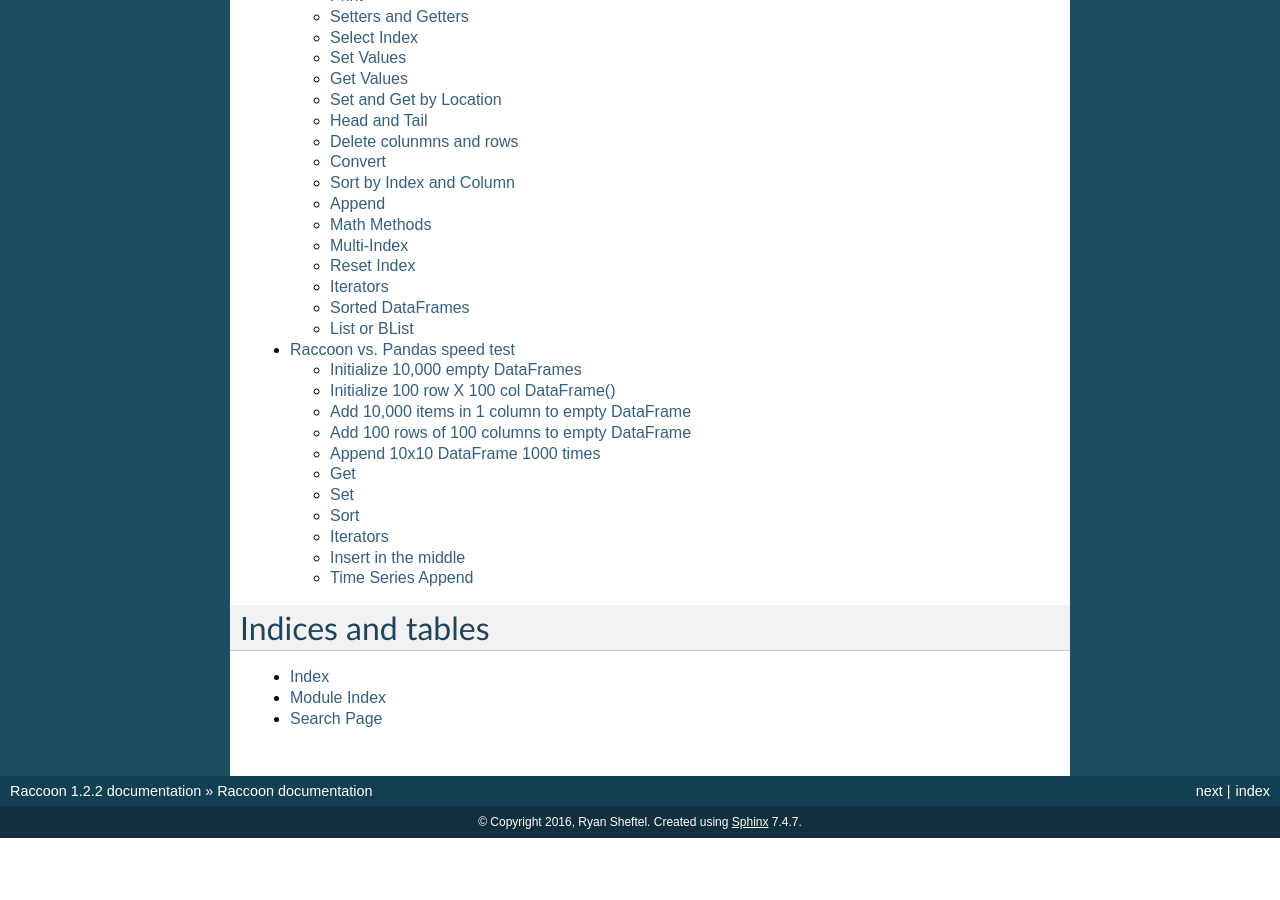
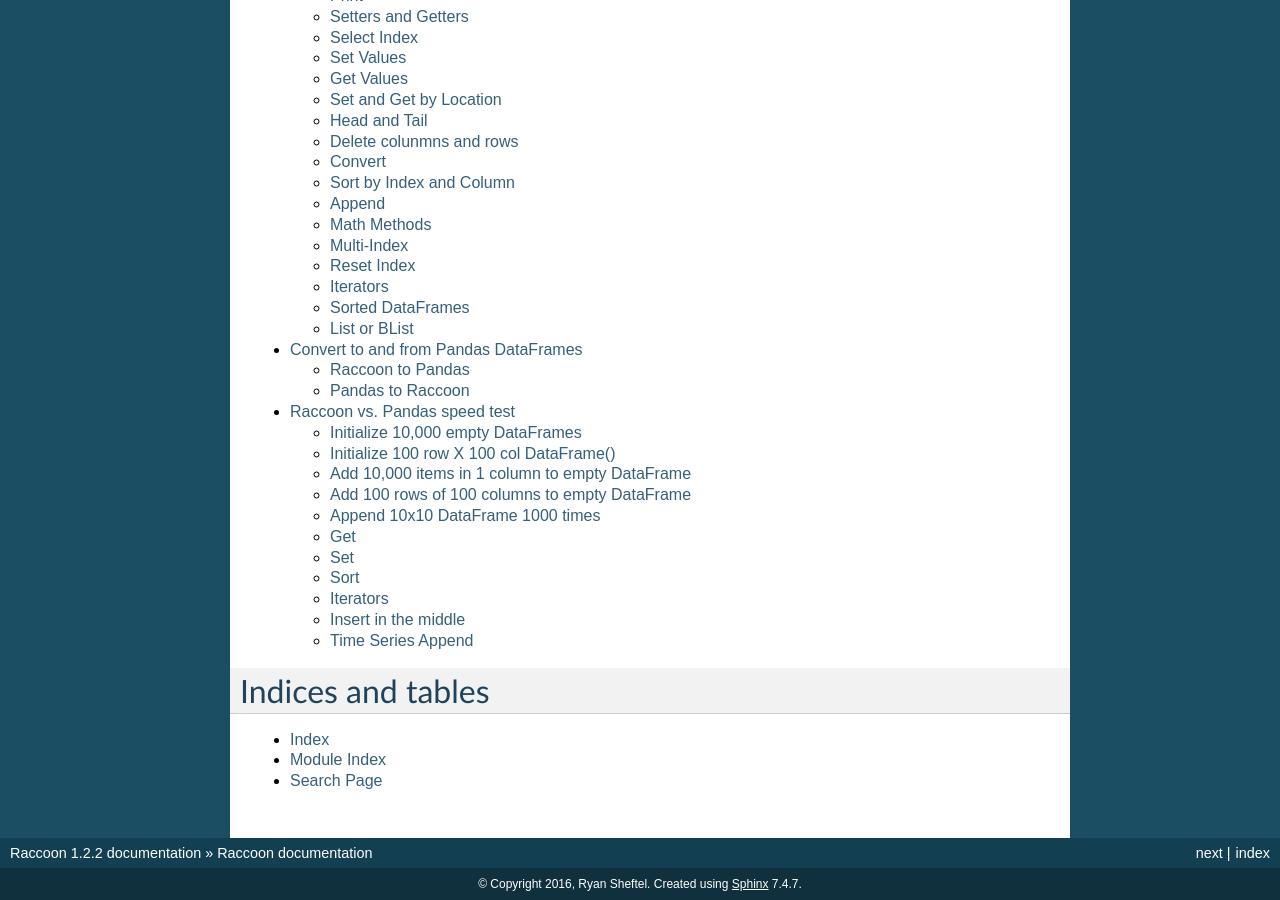
Before and after one commit to rsheftel/raccoon, a Sphinx documentation site: the page built from docs/index.rst, in a window 1280 px wide and 900 px high, scrolled down 1592 px. Built offline with Sphinx 7.4.7, drawn with Linux system fonts in a browser that asks for light colours; before the commit the page ends 2430 px from its top, so only the background shows below that; some of the changed lines change nothing that is shown.

Commit message:
Added docs on to / from pandas

```diff
--- /dev/null
+++ b/docs/convert_pandas.rst
@@ -0,0 +1,114 @@
+
+Convert to and from Pandas DataFrames
+=====================================
+
+There are no built in methods for the conversions but these functions
+below should work in most basic instances.
+
+.. code:: python
+
+    import raccoon as rc
+    import pandas as pd
+
+Raccoon to Pandas
+-----------------
+
+.. code:: python
+
+    def rc_to_pd(raccoon_dataframe):
+        """
+        Convert a raccoon dataframe to pandas dataframe
+
+        :param raccoon_dataframe: raccoon DataFrame
+        :return: pandas DataFrame
+        """
+        data_dict = raccoon_dataframe.to_dict(index=False)
+        return pd.DataFrame(data_dict, columns=raccoon_dataframe.columns, index=raccoon_dataframe.index)
+
+.. code:: python
+
+    rc_df = rc.DataFrame({'a': [1, 2, 3], 'b': [4, 5, 6]}, columns=['a', 'b'], index=[7, 8, 9])
+    print(type(rc_df))
+    print(rc_df)
+
+
+.. parsed-literal::
+
+    <class 'raccoon.dataframe.DataFrame'>
+      index    a    b
+    -------  ---  ---
+          7    1    4
+          8    2    5
+          9    3    6
+
+
+.. code:: python
+
+    pd_df = rc_to_pd(rc_df)
+    print(type(pd_df))
+    print(pd_df)
+
+
+.. parsed-literal::
+
+    <class 'pandas.core.frame.DataFrame'>
+       a  b
+    7  1  4
+    8  2  5
+    9  3  6
+
+
+Pandas to Raccoon
+-----------------
+
+.. code:: python
+
+    def pd_to_rc(pandas_dataframe):
+        """
+        Convert a pandas dataframe to raccoon dataframe
+
+        :param pandas_dataframe: pandas DataFrame
+        :return: raccoon DataFrame
+        """
+
+        columns = pandas_dataframe.columns.tolist()
+        data = dict()
+        pandas_data = pandas_dataframe.values.T.tolist()
+        for i in range(len(columns)):
+            data[columns[i]] = pandas_data[i]
+        index = pandas_dataframe.index.tolist()
+        index_name = pandas_dataframe.index.name
+        index_name = 'index' if not index_name else index_name
+        return rc.DataFrame(data=data, columns=columns, index=index, index_name=index_name)
+
+.. code:: python
+
+    pd_df = pd.DataFrame({'a': [1, 2, 3], 'b': [4, 5, 6]}, index=[5, 6, 7], columns=['a', 'b'])
+    print(type(pd_df))
+    print(pd_df)
+
+
+.. parsed-literal::
+
+    <class 'pandas.core.frame.DataFrame'>
+       a  b
+    5  1  4
+    6  2  5
+    7  3  6
+
+
+.. code:: python
+
+    rc_df = pd_to_rc(pd_df)
+    print(type(rc_df))
+    print(rc_df)
+
+
+.. parsed-literal::
+
+    <class 'raccoon.dataframe.DataFrame'>
+      index    a    b
+    -------  ---  ---
+          5    1    4
+          6    2    5
+          7    3    6
--- a/docs/index.rst
+++ b/docs/index.rst
@@ -69,6 +69,7 @@ Contents
    modules.rst
    raccoon.rst
    usage.rst
+   convert_pandas.rst
    speed_test.rst
 
 Indices and tables
```
Also changed, not shown: 2 other files.
